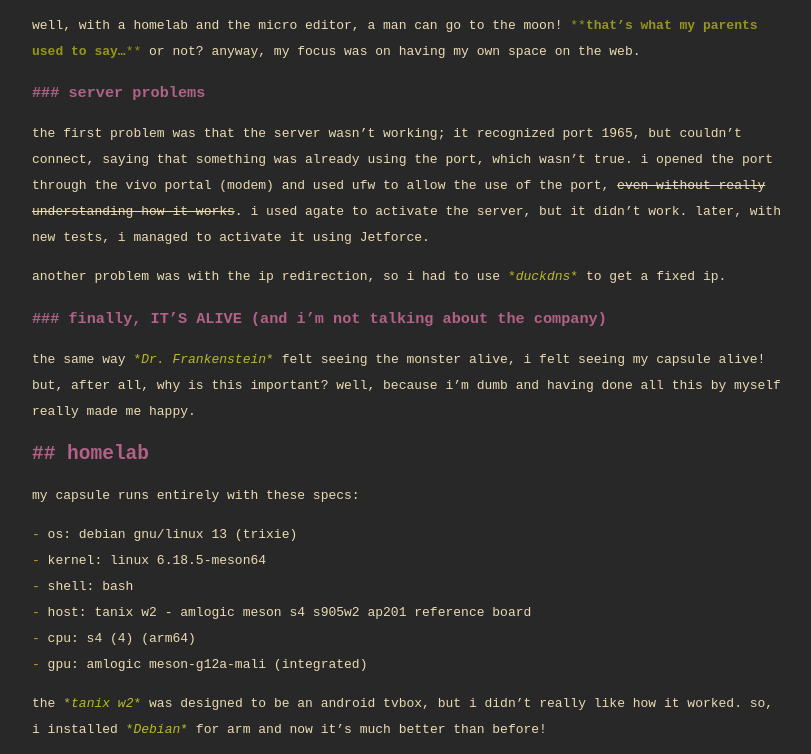
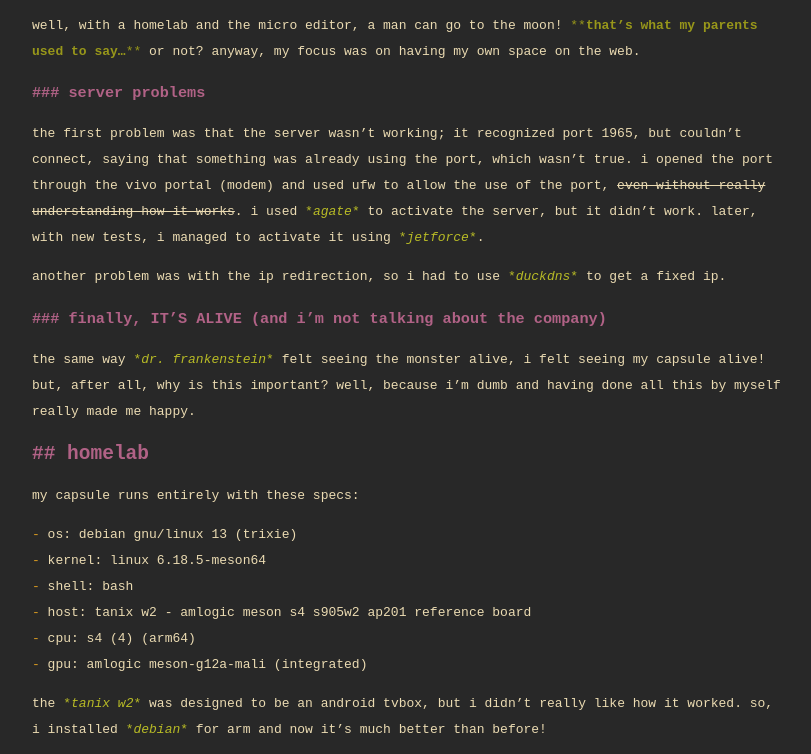
Before and after one commit to thelifeofpsh/thelifeofpsh.github.io, a plain HTML site: page post1.html in a window 1280 px wide. Shown: the part 255-1009 px from the top of the page, without its empty margins (231-1042 px from the left). Drawn offline with Linux system fonts and the light colour scheme.

Commit message:
neeeew fiiiix

```diff
--- a/post1.html
+++ b/post1.html
@@ -50,14 +50,14 @@
 port 1965, but couldn’t connect, saying that something was already using
 the port, which wasn’t true. i opened the port through the vivo portal
 (modem) and used ufw to allow the use of the port, <del>even without
-really understanding how it works</del>. i used agate to activate the
-server, but it didn’t work. later, with new tests, i managed to activate
-it using Jetforce.</p>
+really understanding how it works</del>. i used <em>agate</em> to
+activate the server, but it didn’t work. later, with new tests, i
+managed to activate it using <em>jetforce</em>.</p>
 <p>another problem was with the ip redirection, so i had to use
 <em>duckdns</em> to get a fixed ip.</p>
 <h3 id="finally-its-alive-and-im-not-talking-about-the-company">finally,
 IT’S ALIVE (and i’m not talking about the company)</h3>
-<p>the same way <em>Dr. Frankenstein</em> felt seeing the monster alive,
+<p>the same way <em>dr. frankenstein</em> felt seeing the monster alive,
 i felt seeing my capsule alive! but, after all, why is this important?
 well, because i’m dumb and having done all this by myself really made me
 happy.</p>
@@ -72,9 +72,9 @@
 <li>gpu: amlogic meson-g12a-mali (integrated)</li>
 </ul>
 <p>the <em>tanix w2</em> was designed to be an android tvbox, but i
-didn’t really like how it worked. so, i installed <em>Debian</em> for
+didn’t really like how it worked. so, i installed <em>debian</em> for
 arm and now it’s much better than before!</p>
-<p><img src="img/tanixw2.png" alt="the machine" width="300" height="300"></p>
+<p><img src="/img/tanixw2.png" alt="the machine" width="300" height="300"></p>
 <hr />
 <p>in this link, there is a list of all tvbox that support debian/ubuntu
 arm</p>
```
Also changed, not shown: ptbr/post1.html (+5 -5 lines).
